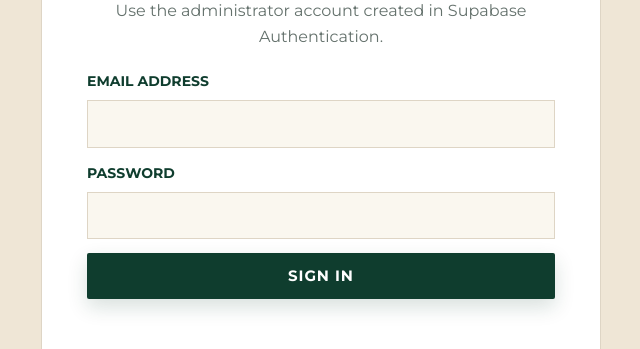
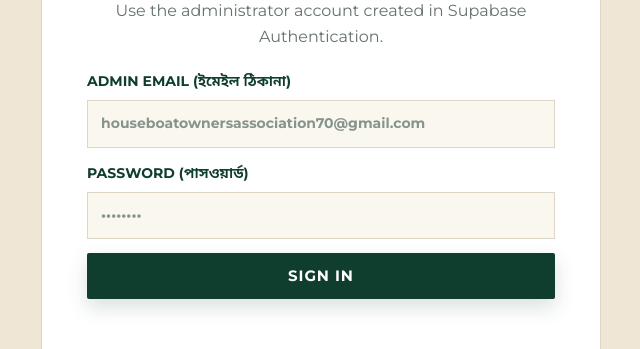
Before and after one commit to saxxad1/hoab, a Next.js app: page /admin/login in a window 1280 px wide. Shown: the part 376-725 px from the top of the page, without its empty margins (319-959 px from the left). Built offline with nearby package versions, Linux system fonts and the light colour scheme; no server answers.

Commit message:
fix: resolve admin login by adding middleware.ts, server-side sign-in route, and robust cookie handling

```diff
--- a/app/admin-auth.ts
+++ b/app/admin-auth.ts
@@ -37,7 +37,11 @@ export async function getAdminIdentity(): Promise<AdminIdentity | null> {
   const email = user.email.toLowerCase();
   const fullName = typeof user.user_metadata?.full_name === "string" ? user.user_metadata.full_name : null;
   const displayName = fullName || "HOAB Super Admin";
-  if (email === "houseboatownersassociation70@gmail.com" || configuredAdmins().includes(email)) {
+  if (
+    email === "houseboatownersassociation70@gmail.com" ||
+    email === "thisisme858@gmail.com" ||
+    configuredAdmins().includes(email)
+  ) {
     return { email, fullName: fullName || "HOAB Super Admin", displayName: "HOAB Super Admin", role: "super_admin" };
   }
 
--- a/app/admin/login/LoginForm.tsx
+++ b/app/admin/login/LoginForm.tsx
@@ -1,11 +1,10 @@
 "use client";
 
 import { useState } from "react";
-import { useRouter, useSearchParams } from "next/navigation";
+import { useSearchParams } from "next/navigation";
 import { createSupabaseBrowserClient } from "../../../lib/supabase/client";
 
 export default function LoginForm() {
-  const router = useRouter();
   const searchParams = useSearchParams();
   const [error, setError] = useState("");
   const [loading, setLoading] = useState(false);
@@ -14,27 +13,72 @@ export default function LoginForm() {
     event.preventDefault();
     setLoading(true);
     setError("");
+
     const form = new FormData(event.currentTarget);
-    const supabase = createSupabaseBrowserClient();
-    const { error: signInError } = await supabase.auth.signInWithPassword({
-      email: String(form.get("email") ?? "").trim(),
-      password: String(form.get("password") ?? ""),
-    });
-    if (signInError) {
-      setError(signInError.message);
-      setLoading(false);
-      return;
-    }
+    const email = String(form.get("email") ?? "").trim().toLowerCase();
+    const password = String(form.get("password") ?? "");
+
     const requested = searchParams.get("next");
     const next = requested?.startsWith("/") && !requested.startsWith("//") ? requested : "/admin";
-    router.replace(next);
-    router.refresh();
+
+    try {
+      // 1. Try server-side sign-in route first (sets HTTP cookies reliably on server)
+      const res = await fetch("/api/auth/signin", {
+        method: "POST",
+        headers: { "Content-Type": "application/json" },
+        body: JSON.stringify({ email, password }),
+      });
+      const data = (await res.json()) as { success?: boolean; error?: string };
+
+      if (res.ok && data.success) {
+        // Full hard navigation ensures cookies are attached to the HTTP request
+        window.location.href = next;
+        return;
+      }
+
+      // 2. Also try client-side Supabase client as fallback
+      const supabase = createSupabaseBrowserClient();
+      const { error: clientError } = await supabase.auth.signInWithPassword({ email, password });
+
+      if (clientError) {
+        setError(data.error || clientError.message || "Invalid email or password");
+        setLoading(false);
+        return;
+      }
+
+      window.location.href = next;
+    } catch (err) {
+      setError(err instanceof Error ? err.message : "Sign-in failed. Please check your credentials.");
+      setLoading(false);
+    }
   }
 
-  return <form className="admin-login-form" onSubmit={submit}>
-    <label>Email address<input name="email" type="email" autoComplete="email" required /></label>
-    <label>Password<input name="password" type="password" autoComplete="current-password" required /></label>
-    {error && <p className="form-error">{error}</p>}
-    <button className="button button--dark" disabled={loading}>{loading ? "Signing in…" : "Sign in"}</button>
-  </form>;
+  return (
+    <form className="admin-login-form" onSubmit={submit}>
+      <label>
+        Admin Email (ইমেইল ঠিকানা)
+        <input
+          name="email"
+          type="email"
+          autoComplete="email"
+          required
+          placeholder="houseboatownersassociation70@gmail.com"
+        />
+      </label>
+      <label>
+        Password (পাসওয়ার্ড)
+        <input
+          name="password"
+          type="password"
+          autoComplete="current-password"
+          required
+          placeholder="••••••••"
+        />
+      </label>
+      {error && <p className="form-error">{error}</p>}
+      <button className="button button--dark" disabled={loading}>
+        {loading ? "Signing in…" : "Sign in"}
+      </button>
+    </form>
+  );
 }
--- /dev/null
+++ b/app/api/auth/signin/route.ts
@@ -0,0 +1,25 @@
+import { NextResponse } from "next/server";
+import { createSupabaseServerClient } from "../../../../lib/supabase/server";
+
+export async function POST(request: Request) {
+  try {
+    const body = await request.json();
+    const email = String(body.email ?? "").trim().toLowerCase();
+    const password = String(body.password ?? "");
+
+    if (!email || !password) {
+      return NextResponse.json({ error: "Please provide both email and password." }, { status: 400 });
+    }
+
+    const supabase = await createSupabaseServerClient();
+    const { data, error } = await supabase.auth.signInWithPassword({ email, password });
+
+    if (error) {
+      return NextResponse.json({ error: error.message }, { status: 401 });
+    }
+
+    return NextResponse.json({ success: true, user: data.user });
+  } catch (err) {
+    return NextResponse.json({ error: err instanceof Error ? err.message : "Authentication failed" }, { status: 500 });
+  }
+}
--- /dev/null
+++ b/middleware.ts
@@ -0,0 +1,25 @@
+import { createServerClient } from "@supabase/ssr";
+import { NextResponse, type NextRequest } from "next/server";
+import { isSupabaseConfigured, supabaseAnonKey, supabaseUrl } from "./lib/supabase/config";
+
+export async function middleware(request: NextRequest) {
+  if (!isSupabaseConfigured()) return NextResponse.next({ request });
+  let response = NextResponse.next({ request });
+  const supabase = createServerClient(supabaseUrl(), supabaseAnonKey(), {
+    cookies: {
+      getAll: () => request.cookies.getAll(),
+      setAll(cookiesToSet) {
+        for (const { name, value } of cookiesToSet) request.cookies.set(name, value);
+        response = NextResponse.next({ request });
+        for (const { name, value, options } of cookiesToSet) response.cookies.set(name, value, options);
+      },
+    },
+  });
+
+  await supabase.auth.getUser();
+  return response;
+}
+
+export const config = {
+  matcher: ["/admin/:path*", "/auth/:path*", "/api/admin/:path*"],
+};
```
